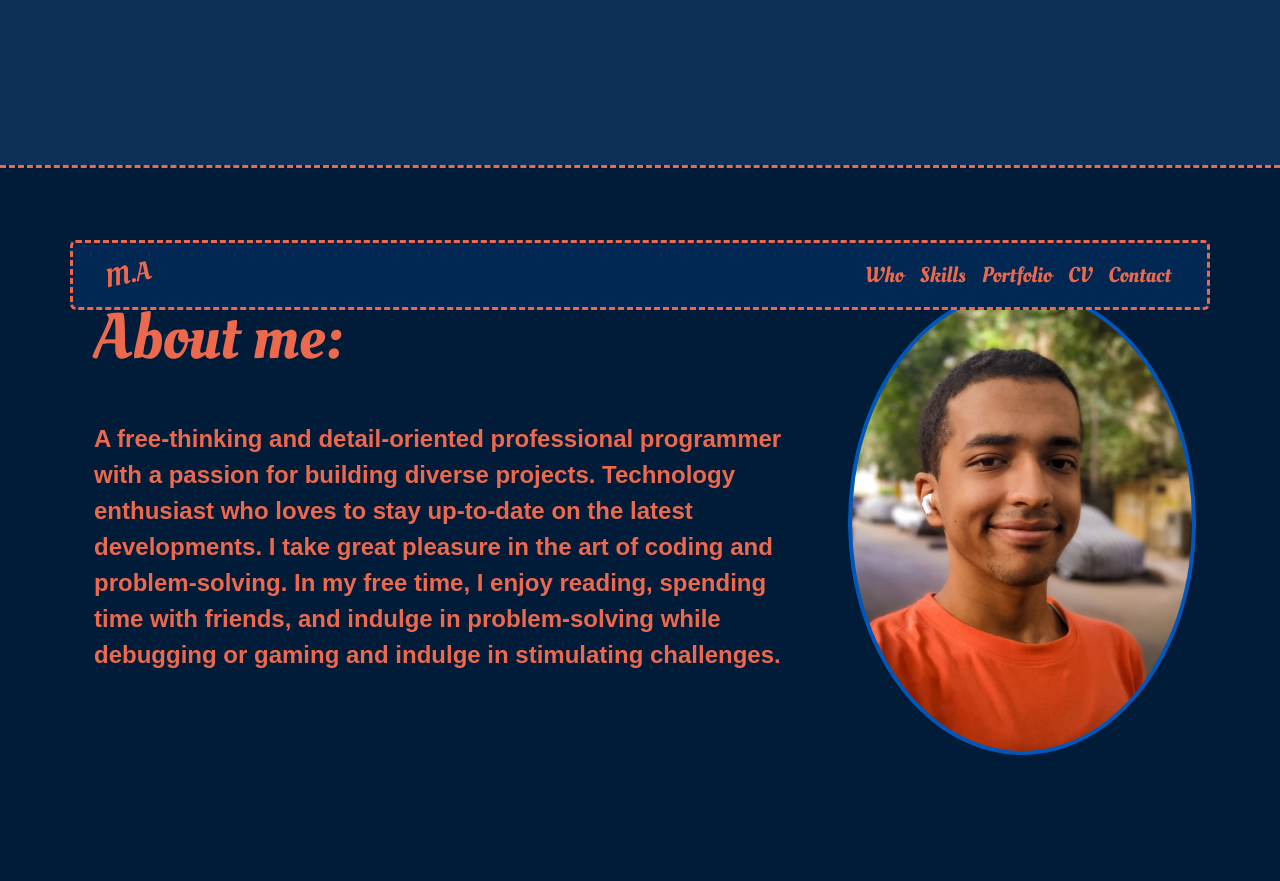
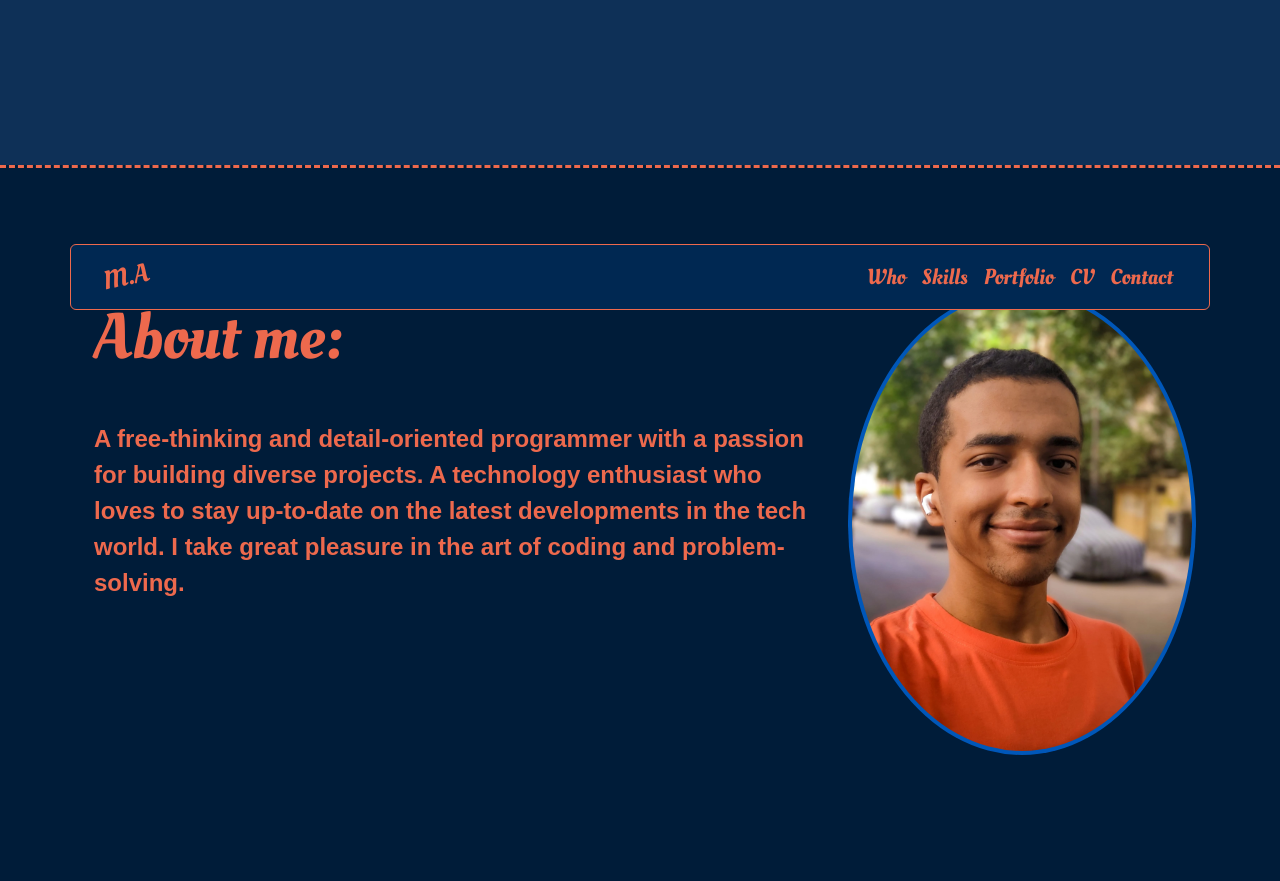
Before and after one commit to ashraph0p/Personal-Website-V2, a Flask app: page / in a window 1280 px wide. Shown: the part 490-1371 px from the top of the page. Run offline with Flask 3, Linux system fonts and the light colour scheme; some libraries are stand-ins or nearby versions; some web fonts are replaced.

Commit message:
small tweaks, fixes and updates.

```diff
--- a/main.py
+++ b/main.py
@@ -36,3 +36,5 @@ def home():
         from: {data['Email']}"""
         return redirect(mailto)
     return render_template("index.html", form=form)
+if __name__ == '__main__':
+    app.run()
--- a/static/styles.css
+++ b/static/styles.css
@@ -48,7 +48,7 @@ i,
 .navbar,
 .offcanvas {
   background-color: #002852;
-  border: 0.2rem dashed #ed694d;
+  border: 0.1rem solid #ed694d;
 }
 
 .navbar-brand:focus,
--- a/templates/index.html
+++ b/templates/index.html
@@ -33,13 +33,9 @@
         <div class="col-sm-12 col-md-8">
           <h2 class="big-heading" id="about-me">About me:</h2>
           <p class="fs-4" id="abou-me">
-            A free-thinking and detail-oriented professional programmer with a
-            passion for building diverse projects. Technology enthusiast who
-            loves to stay up-to-date on the latest developments. I take great
-            pleasure in the art of coding and problem-solving. In my free time,
-            I enjoy reading, spending time with friends, and indulge in
-            problem-solving while debugging or gaming and indulge in stimulating
-            challenges.
+            A free-thinking and detail-oriented programmer with a passion for building diverse projects. A technology
+            enthusiast who loves to stay up-to-date on the latest developments in the tech world.
+            I take great pleasure in the art of coding and problem-solving.
           </p>
         </div>
         <div class="col-sm-4 col-md-4">
```
Also changed, not shown: 1 other file.
